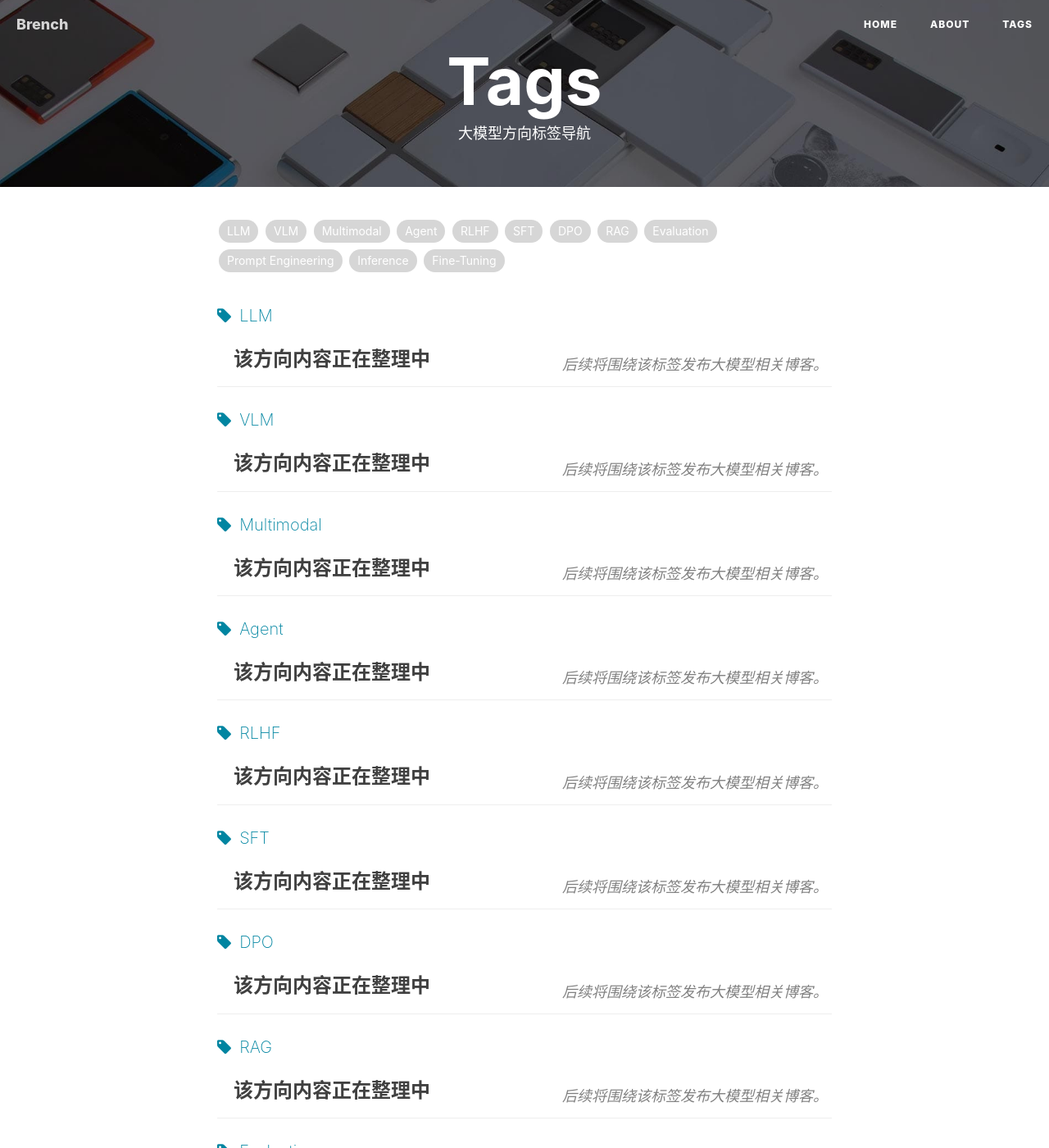
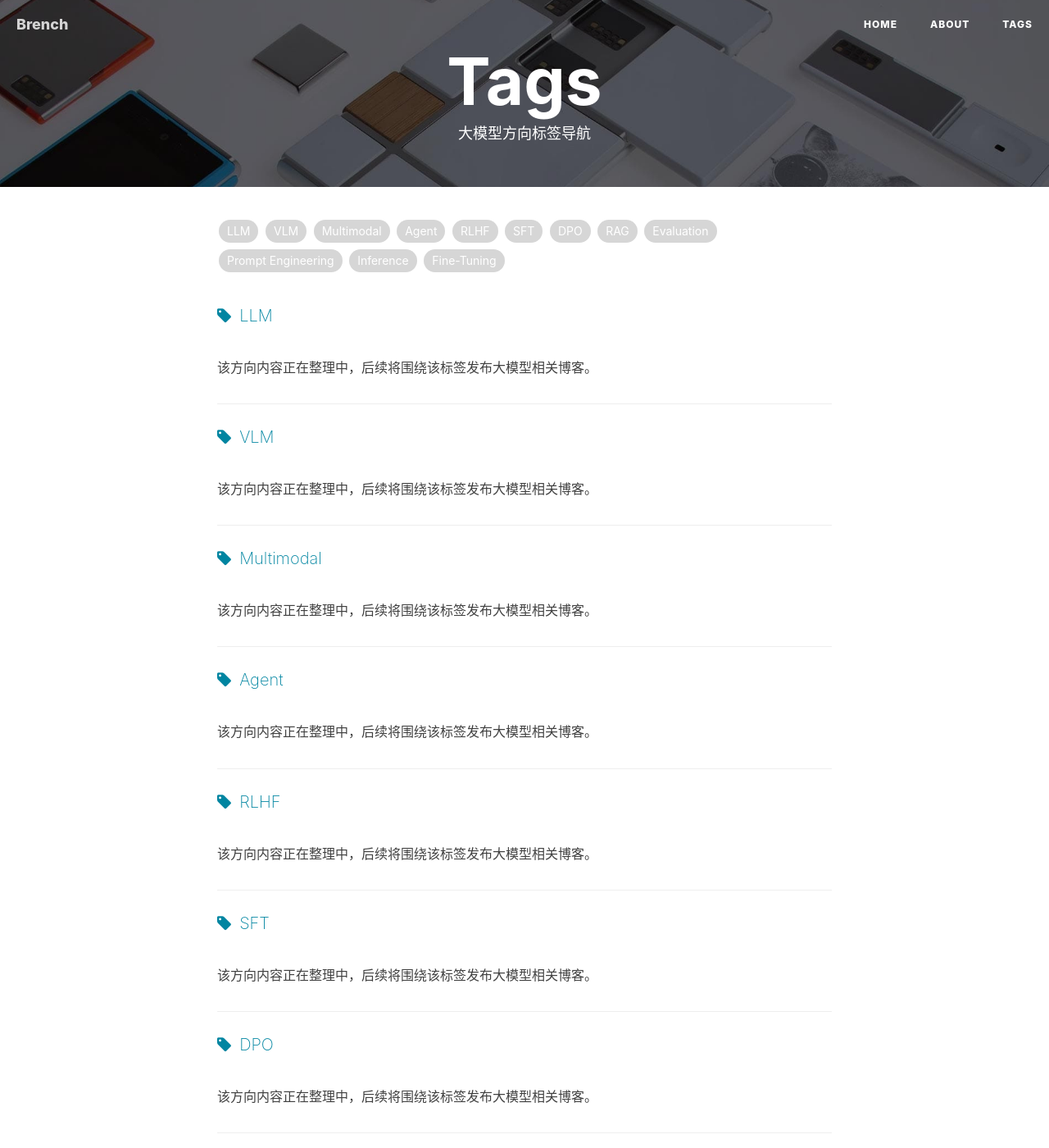
Before and after one commit to BrenchCC/BrenchCC.github.io, a Jekyll site: the page built from tags.html, in a window 1280 px wide and 1400 px high. Shown: the whole window at 82% size. Built offline with Jekyll 4.4.1, drawn with Linux system fonts in a browser that asks for light colours; nearby versions of some CDN libraries; comment, search, counter and statistics services are not loaded; some of the changed text lies outside the part shown.

Commit message:
fix: update tags page content to streamline messaging

```diff
--- a/tags.html
+++ b/tags.html
@@ -40,10 +40,7 @@ header-img: "img/tag-bg.jpg"
                 <span class="fa fa-tag listing-seperator" id="{{ tag | slugify }}">
                     <span class="tag-text">{{ tag }}</span>
                 </span>
-                <div class="post-preview">
-                    <h3 class="post-subtitle">该方向内容正在整理中</h3>
-                    <p class="post-meta">后续将围绕该标签发布大模型相关博客。</p>
-                </div>
+                <p>该方向内容正在整理中，后续将围绕该标签发布大模型相关博客。</p>
                 <hr>
             </div>
             {% endfor %}
```
Also changed, not shown: README.md.
